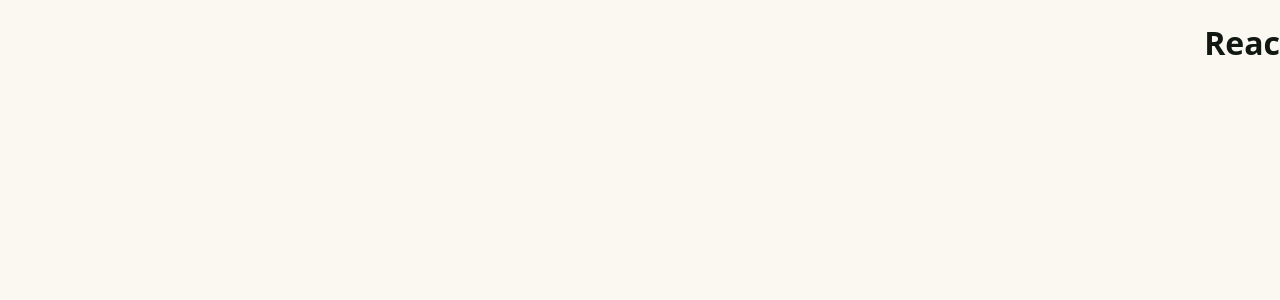
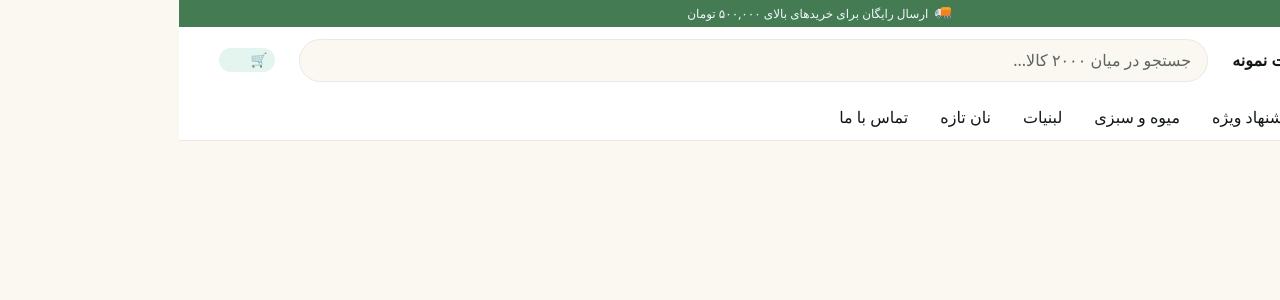
Before and after one commit to FatemehTayebiSalar/big-o-shop, a React (Vite) app: page / in a window 1280 px wide. Shown: the top 300 px of the page. Built offline with nearby package versions, Linux system fonts and the light colour scheme.

Commit message:
feat(big-o): add Header, Announcement and CategoryNav components

```diff
--- a/src/App.tsx
+++ b/src/App.tsx
@@ -1,3 +1,7 @@
+import Header from "./components/Header";
+
 export default function App() {
-  return <h1>سلام React</h1>
+  return (
+    <Header/>
+  )
 }
--- /dev/null
+++ b/src/components/Announcement.tsx
@@ -0,0 +1,10 @@
+import deliveryIcon from '../../assets/icons/delivery-icon.svg';
+
+export default function Announcement() {
+    return (
+        <div className="announcement">
+            <img src={deliveryIcon} alt=""/>
+            <p>ارسال رایگان برای خریدهای بالای ۵۰۰,۰۰۰ تومان</p>
+        </div>
+    )
+}
--- /dev/null
+++ b/src/components/CategoryNav.tsx
@@ -0,0 +1,18 @@
+export default function CategoryNav() {
+    return (
+        <nav className="navbar" aria-label="منوی اصلی">
+            <ul>
+                <li className="all-categories">
+                <a href="#">همه دسته‌ها</a>
+                <ul className="mega-menu">
+                </ul>
+                </li>
+                <li><a href="#special-products">پیشنهاد ویژه</a></li>
+                <li><a href="#">میوه و سبزی</a></li>
+                <li><a href="#dairy">لبنیات</a></li>
+                <li><a href="#">نان تازه</a></li>
+                <li><a href="#">تماس با ما</a></li>
+            </ul>
+        </nav>
+    )
+}
--- /dev/null
+++ b/src/components/Header.tsx
@@ -0,0 +1,56 @@
+import Announcement from "./Announcement";
+import cartIcon from "../../assets/icons/cart.svg";
+import CategoryNav from "./CategoryNav";
+
+export default function Header() {
+    return (
+        <header>
+            <Announcement />
+            <input
+            type="checkbox"
+            id="hamburger-menu"
+            className="visually-hidden"
+            />
+            <div className="header-row">
+            <a href="#" className="logo">
+                <svg width="40" height="40" viewBox="0 0 40 40" role="img" aria-labelledby="logo-title">
+                    <title id="logo-title">سوپر مارکت نمونه</title>
+                    <polygon points="8,16 32,16 29,33 11,33" fill="none" stroke="currentColor" strokeWidth="2.5" strokeLinejoin="round" />
+                    <polyline points="14,16 17,8 23,8 26,16" fill="none" stroke="currentColor" strokeWidth="2.5" strokeLinecap="round" strokeLinejoin="round" />
+                    <circle cx="20" cy="25" r="4" fill="currentColor" />
+                </svg>
+            </a>
+            <div className="title">
+                <h1>سوپر مارکت نمونه</h1>
+                <p></p>
+            </div>
+            <form className="search-bar">
+                <label htmlFor="search" className="visually-hidden">جستجو در محصولات</label>
+                <input
+                type="search"
+                id="search"
+                name="search"
+                placeholder="جستجو در میان ۲۰۰۰ کالا..."
+                />
+                <button type="submit" className="visually-hidden">جستجو</button>
+            </form>
+
+            <a className="cart" href="#">
+                <span className="visually-hidden">سبد خرید</span>
+                <img src={cartIcon} alt=""/>
+                <span className="product-counter"></span>
+            </a>
+            <label htmlFor="hamburger-menu" className="menu-button">
+                <svg aria-hidden="true" width="20" height="20" viewBox="0 0 24 24"
+                    fill="none" stroke="currentColor" strokeWidth="2" strokeLinecap="round">
+                <line x1="4" y1="6" x2="20" y2="6" />
+                <line x1="4" y1="12" x2="20" y2="12" />
+                <line x1="4" y1="18" x2="20" y2="18" />
+                </svg>
+                <span className="visually-hidden">منو</span>
+            </label>
+            </div>
+            <CategoryNav/>
+        </header>
+    )
+}
--- a/src/main.tsx
+++ b/src/main.tsx
@@ -1,6 +1,6 @@
 import { StrictMode } from 'react'
 import { createRoot } from 'react-dom/client'
-import App from './App.tsx'
+import App from './App'
 import '../style.css'
 
 const root = document.getElementById('root')
```
